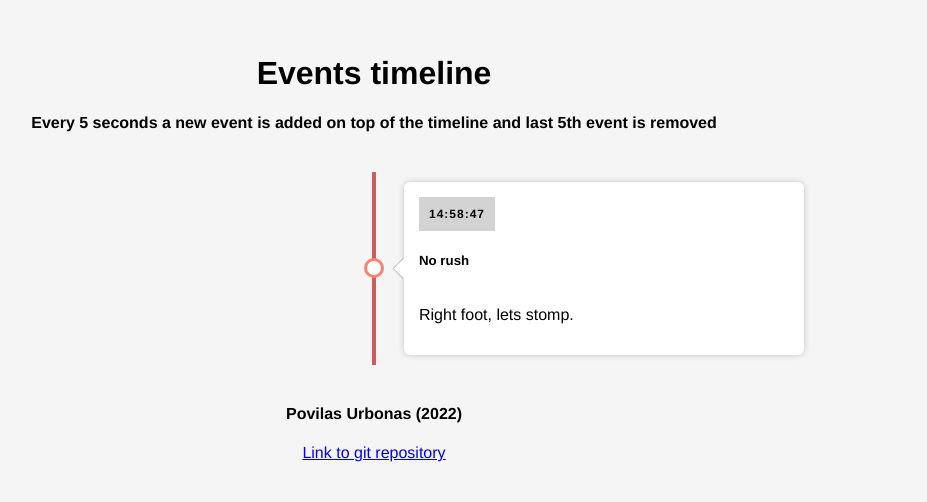
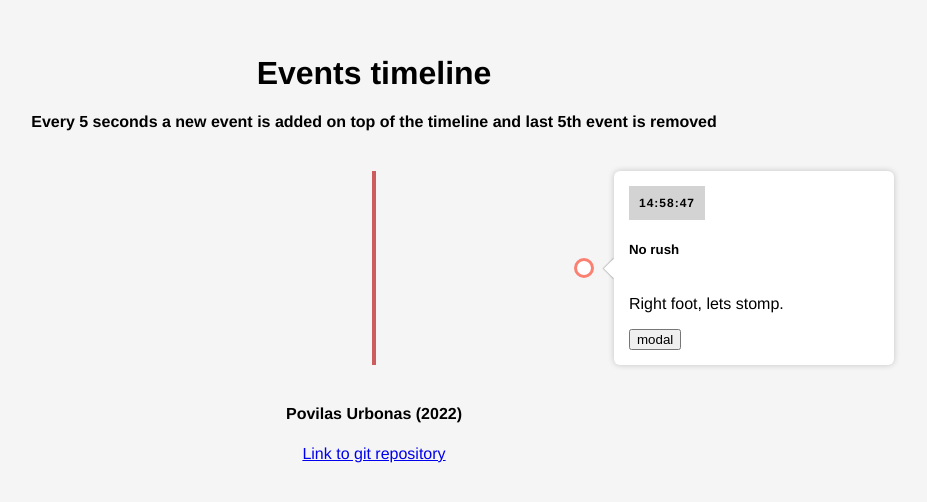
Before and after one commit to PovilasU/React-Timeline, a React (Create React App) app: page / in a window 1280 px wide. Shown: the part 142-644 px from the top of the page, without its empty margins (266-1193 px from the left). Built offline with nearby package versions, Linux system fonts and the light colour scheme.

Commit message:
updated locig

```diff
--- a/src/App.css
+++ b/src/App.css
@@ -14,6 +14,22 @@ body {
 }
 #root {
   width: 100%;
+}
+
+.modal-container {
+  display: flex;
+  width: 100%;
+  height: 100%;
+  align-items: center;
+  justify-content: center;
+  /* background-color: salmon; */
+  position: absolute;
+  z-index: 9000;
+}
+.modal {
+  width: 200px;
+  height: 200px;
+  background-color: aqua;
 }
 
 h1,
@@ -42,7 +58,15 @@ h4 {
   left: calc(50% - 2px);
 }
 
-.timeline-item {
+/* .timeline-item {
+  display: flex;
+  justify-content: flex-end;
+  padding-right: 30px;
+  margin: 10px 0;
+  width: 50%;
+} */
+
+.timeline-item-left {
   display: flex;
   justify-content: flex-end;
   padding-right: 30px;
@@ -50,7 +74,7 @@ h4 {
   width: 50%;
 }
 
-.timeline-item:nth-child(odd) {
+.timeline-item-right {
   align-self: flex-end;
   justify-content: flex-start;
   padding-left: 30px;
@@ -82,11 +106,11 @@ h4 {
   position: absolute;
   box-shadow: 1px -1px 1px rgba(0, 0, 0, 0.2);
 }
-.timeline-item:nth-child(odd) .timeline-item-content {
+.timeline-item-right .timeline-item-content {
   text-align: left;
   align-items: flex-start;
 }
-.timeline-item:nth-child(odd) .timeline-item-content::after {
+.timeline-item-right .timeline-item-content::after {
   right: auto;
   left: -7.5px;
   box-shadow: -1px 1px 1px rgba(0, 0, 0, 0.2);
@@ -119,7 +143,7 @@ h4 {
   z-index: 100;
 }
 
-.timeline-item:nth-child(odd) .timeline-item-content .circle {
+.timeline-item-right .timeline-item-content .circle {
   right: auto;
   left: -40px;
 }
@@ -138,12 +162,12 @@ h4 {
     width: 91.5%;
   }
 
-  .timeline-item:nth-child(odd) .timeline-item-content {
+  .timeline-item-right .timeline-item-content {
     text-align: left;
     align-items: flex-start;
     padding-left: 20px;
   }
-  .timeline-item:nth-child(odd) .timeline-item-content::after {
+  .timeline-item-right .timeline-item-content::after {
     right: auto;
     left: -10px;
     box-shadow: -1px 1px 1px rgba(0, 0, 0, 0.2);
@@ -160,7 +184,7 @@ h4 {
     box-shadow: 1px -1px 1px rgba(0, 0, 0, 0.2);
   }
 
-  .timeline-item:nth-child(even) {
+  .timeline-item-left {
     display: flex;
     justify-content: flex-start;
     align-self: flex-end;
@@ -168,19 +192,19 @@ h4 {
     padding-right: 0;
     margin: 10px 0;
   }
-  .timeline-item:nth-child(even) .timeline-item-content::after {
+  .timeline-item-left .timeline-item-content::after {
     right: auto;
     left: -10px;
     box-shadow: -1px 1px 1px rgba(0, 0, 0, 0.2);
   }
 
-  .timeline-item:nth-child(even) .circle {
+  .timeline-item-left .circle {
     right: auto;
     left: -40px;
     color: green;
   }
 
-  .timeline-item:nth-child(even) .timeline-item-content {
+  .timeline-item-left .timeline-item-content {
     /* color: purple; */
     align-items: flex-start;
     padding-left: 20px;
--- a/src/Components/Timeline.jsx
+++ b/src/Components/Timeline.jsx
@@ -4,20 +4,34 @@ import { randomEvent } from './utils';
 
 const Timeline = () => {
   const [events, setEvents] = useState([]);
+  const [modal, setModal] = useState(false);
+  const [selectedEvent, setSelectedEvent] = useState();
 
+  const openModal = (time, title, description) => {
+    setModal(true);
+    setSelectedEvent({ time, title, description });
+  };
   const eventItems = events.map((event, idx) => {
-    return <TimelineItem event={event} key={idx} />;
+    return <TimelineItem openModal={openModal} event={event} key={idx} />;
   });
 
   useEffect(() => {
     setTimeout(() => {
       if (events.length < 5) {
-        const newEvent = randomEvent();
+        let side = 'right';
+        if (events.length % 2) {
+          side = 'left';
+        }
+        const newEvent = randomEvent(side);
         let newEvents = [...events];
         newEvents.unshift(newEvent); //Add items to the beginning of an array
         setEvents(() => [...newEvents]);
       } else {
-        let newEvent = randomEvent();
+        let side = 'left';
+        if (events[4].side === side) {
+          side = 'right';
+        }
+        let newEvent = randomEvent(side);
         let newEvents = [...events];
         newEvents.pop(); //Remove an item from the end of an array
         newEvents.unshift(newEvent); //Remove an item from the beginning of an array
@@ -26,7 +40,19 @@ const Timeline = () => {
     }, 5000);
   });
 
-  return <div className="timeline">{eventItems && eventItems}</div>;
+  return (
+    <div>
+      {modal && (
+        <div className="modal-container">
+          <div className="modal">
+            {selectedEvent.time} {selectedEvent.title}{' '}
+            {selectedEvent.description}
+          </div>
+        </div>
+      )}
+      <div className="timeline">{eventItems && eventItems}</div>
+    </div>
+  );
 };
 
 export default Timeline;
--- a/src/Components/TimelineItem.jsx
+++ b/src/Components/TimelineItem.jsx
@@ -1,8 +1,9 @@
-import React from 'react';
-const TimelineItem = ({ event }) => {
-  const { time, title, description } = event;
+import React, { useCallback, useState } from 'react';
+const TimelineItem = ({ event, openModal }) => {
+  const { time, title, description, side } = event;
+
   return (
-    <div className="timeline-item">
+    <div className={`timeline-item-${side}`}>
       <div className="timeline-item-content">
         {time && (
           <div className="timeline-time-container">
@@ -13,6 +14,13 @@ const TimelineItem = ({ event }) => {
         {title && <h5>{title}</h5>}
         {description && <p>{description}</p>}
         <span className="circle" />
+        <button
+          onClick={() => {
+            openModal(time, title, description);
+          }}
+        >
+          modal
+        </button>
       </div>
     </div>
   );
--- a/src/Components/utils.js
+++ b/src/Components/utils.js
@@ -24,7 +24,7 @@ const titles = [
 const randomItem = (arr) => {
   return arr[Math.floor(Math.random() * arr.length)];
 };
-export const randomEvent = () => {
+export const randomEvent = (side) => {
   let today = new Date();
   let time =
     today.getHours() + ':' + today.getMinutes() + ':' + today.getSeconds();
@@ -33,6 +33,7 @@ export const randomEvent = () => {
     time: time,
     title: randomItem(titles),
     description: randomItem(danceMoves),
+    side,
   };
   randomEvent.time = time;
   return randomEvent;
```
